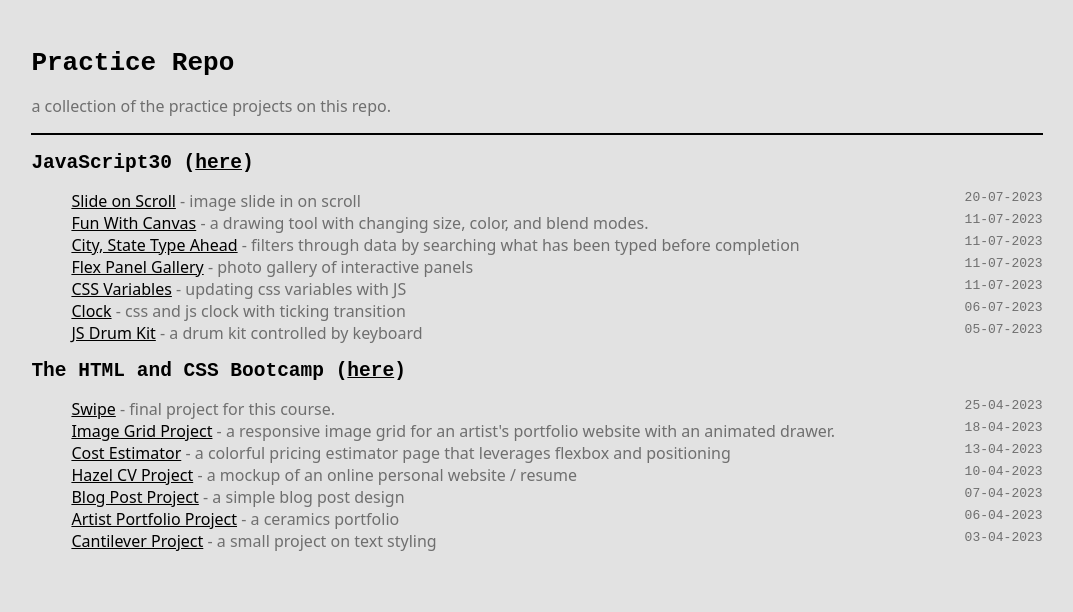
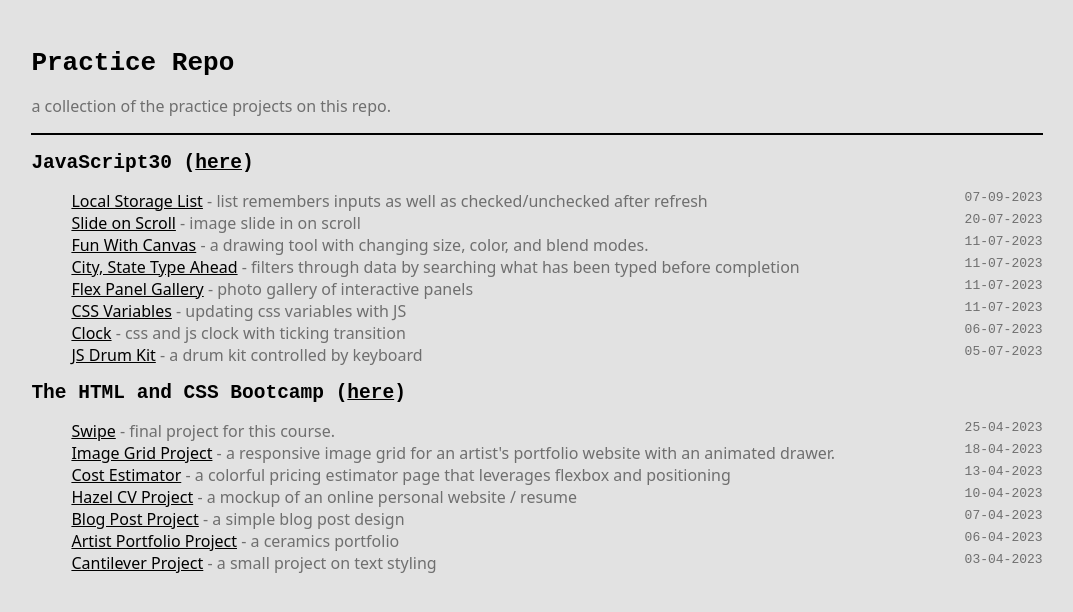
Before and after one commit to mmgmae/practice, a plain HTML site: page index.html in a window 1280 px wide. Shown: the whole page, without its empty margins (103-1176 px from the left). Drawn offline with Linux system fonts and the light colour scheme.

Commit message:
update list of projects

```diff
--- a/index.html
+++ b/index.html
@@ -77,6 +77,18 @@
       <h2>JavaScript30 (<a href="https://javascript30.com/">here</a>)</h2>
 
       <ul>
+        <li>
+          <div class="item">
+            <span class="project">
+              <a href="js30/localstorage/index.html">Local Storage List</a>
+              <span class="details"
+                >- list remembers inputs as well as checked/unchecked after
+                refresh</span
+              >
+            </span>
+            <span class="date"><time>07-09-2023</time></span>
+          </div>
+        </li>
         <li>
           <div class="item">
             <span class="project">
```
